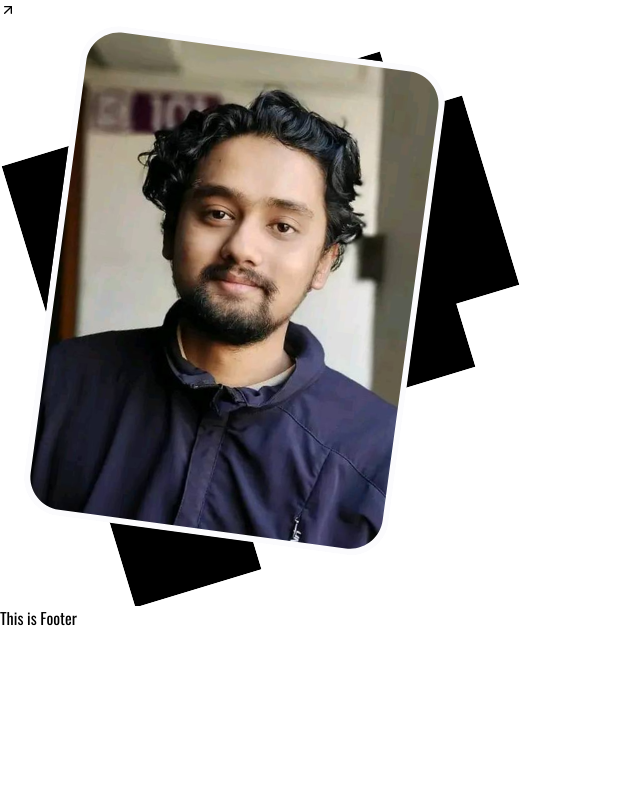
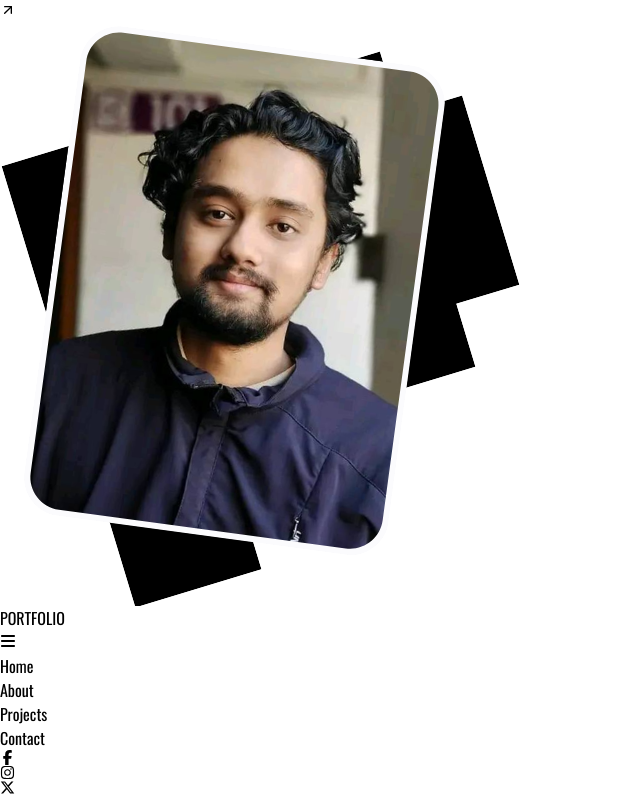
Before and after one commit to Ironbuff/React-js, a React (Vite) app in the folder day1/Protifolio-react/: page /about in a window 1280 px wide. Shown: the part 419-1214 px from the top of the page, without its empty margins (0-640 px from the left). Before the commit the page ends 1049 px from the top, so only its background shows below. Built offline with nearby package versions, Linux system fonts and the light colour scheme.

Commit message:
pratice nabar

```diff
--- a/day1/Protifolio-react/src/App.jsx
+++ b/day1/Protifolio-react/src/App.jsx
@@ -1,5 +1,5 @@
 import { BrowserRouter as Router, Routes, Route } from "react-router-dom"
-import Navbar from './components/Navbar/Navbar'
+import Navbar from './components/navbar/Navbar'
 import Home from "./pages/Home/Home"
 import Footer from "./components/Footer/Footer"
 import About from "./pages/about/About"
@@ -13,6 +13,7 @@ function App() {
         {/* Navbar  */}
           <Navbar />
           {/* using routes and route  */}
+
           <Routes>
             {/* here in exact path put file and element put component */}
             <Route exact path="/" element={<Home/>} />
--- a/day1/Protifolio-react/src/components/footer/Footer.jsx
+++ b/day1/Protifolio-react/src/components/footer/Footer.jsx
@@ -1,10 +1,76 @@
-import React from 'react'
+import React, { useState } from 'react'
+import { Link } from 'react-router-dom'
+import { FaBars, FaFacebookF, FaGithub, FaLinkedin, FaX } from "react-icons/fa6";
+import { FaInstagram } from "react-icons/fa";
+import { FaXTwitter } from "react-icons/fa6";
 
 function Footer() {
+   const[open,SetOpen]=useState(false)
+
+      const navbarItems = [
+          { id: 1, name: "Home", link: "/" },
+          { id: 2, name: "About", link: "/about" },
+          { id: 3, name: "Projects", link: "/projects" },
+          { id: 4, name: "Contact", link: "/contact" },
+      ];
+  const onToggle=()=>{
+    SetOpen(!open);
+  }
+
   return (
-    <div className='bg-neutral-900 width-full '>
-        This is Footer
-    </div>
+    // <div className='bg-neutral-900 width-full '>
+    //     This is Footer
+    // </div>
+    <div className='border-b border-neutral-300 lg:px-28 md:16 sm:px-7 px-4 flex items-center justify-between h-[8ch] w-100'>
+            {/* logo */}
+            <div className='flex align-center text-3xl font-bold'>
+                <span className='text-red-600'>PORT</span>
+                <span className='text-neutral-900'>FOLIO</span>
+            </div>
+
+            {/* Toggle button */}
+            {/* <button onClick={onToggle} className="w-8 h-8 rounded-md md:hidden flex text-xl pt-1.5">
+                {
+                    open ?
+                    <FaX />
+                    :
+                    <FaBars />
+                }
+            </button> */}
+            <button onClick={onToggle} className="w-8 h-8 rounded-md md:hidden flex text-xl pt-1.5">
+              {
+                open?
+                // it shows triple dash button
+                <FaX/>
+                :
+                // it shows cross button
+                <FaBars />
+              }
+            </button>
+
+            {/* nav-items */}
+            {/* in this ` is used to input the condition and $ sign is used to show variable ? "css": "css" */}
+            <div className={`${open?"absolute bottom-16 right-0 bg-red-500 flex-col ":"relative md:flex hidden"} md:flex md:flex-row flex-col items-center gap-x-5`}>
+
+                <ul className='flex items-center md:flex-row flex-col gap-5'>
+
+                    {navbarItems.map((item) => (
+                        <li key={item.id} className='list-none flex gap-3 font-normal'>
+                            <Link to={item.link} className='text-neutral-900 hover:text-red-500 transition-all ease-in-out duration-300'>
+                                {item.name}
+                            </Link>
+                        </li>
+                    ))}
+                </ul>
+
+                {/* social-items */}
+                <div className='gap-x-4 md:flex items-center'>
+                    <FaFacebookF size={15} className='text-red-600' />
+                    <FaInstagram size={15} className='text-red-600' />
+                    <FaXTwitter size={15} className='text-red-600' />
+                </div>
+            </div>
+        </div>
   )
 }
 
--- a/day1/Protifolio-react/src/pages/about/About.jsx
+++ b/day1/Protifolio-react/src/pages/about/About.jsx
@@ -1,20 +1,29 @@
-import React from 'react'
 import { MdOutlineFileDownload } from "react-icons/md";
 import { FiArrowUpRight } from "react-icons/fi";
 import Profile from '../../assets/Kushal.png';
 import { FaFacebookF } from 'react-icons/fa6';
 import { FaInstagram, FaTwitter } from 'react-icons/fa';
 import { Link } from 'react-router-dom';
+import React, { useEffect, useState } from 'react'
+const About = () => {
+
+  //setting up quote state
 
 
-const About = () => {
+  function randomNumberInRange(min, max) {
+    //  get number between min and max
+    return Math.floor(Math.random() * (max - min + 1)) + min;
+  }
+
   const socialLinks = [
     { id: 1, icon: <FaFacebookF />, link: "/" },
     { id: 2, icon: <FaInstagram />, link: "/" },
     { id: 3, icon: <FaTwitter />, link: "/" },
   ]
+  // defining getQuote Button
   return (
-    // flex nowrap adjust content on same line in wrap it adjust the content on different line
+    <>
+      {/* flex nowrap adjust content on same line in wrap it adjust the content on different line */}
       <div className='md:px-28 px-6 flex items-center md:h-[calc(100vh-8ch)] h-auto w-full justify-between  flex-wrap md:flex-row flex-row-reverse'>
         <div className='md:w-[50%] w-full flex flex-col space-y-12 items-start py-6'>
           {/* Hero Section content box */}
@@ -69,6 +78,7 @@ const About = () => {
           <img src={Profile} className='w-full aspect-square' />
         </div>
       </div>
+    </>
   )
 }
 export default About
```
Lines whose indentation alone changed are shown as unchanged.
